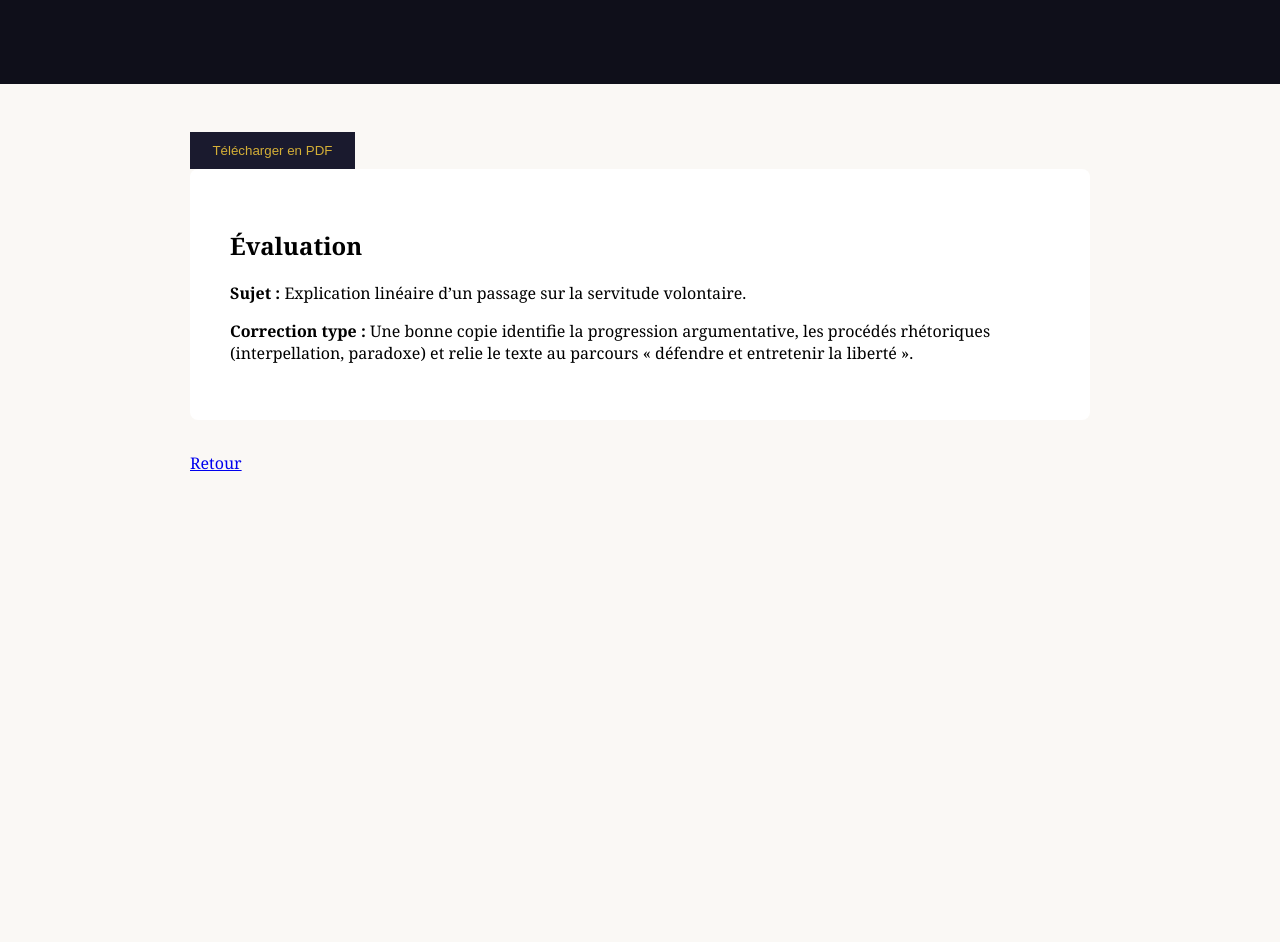
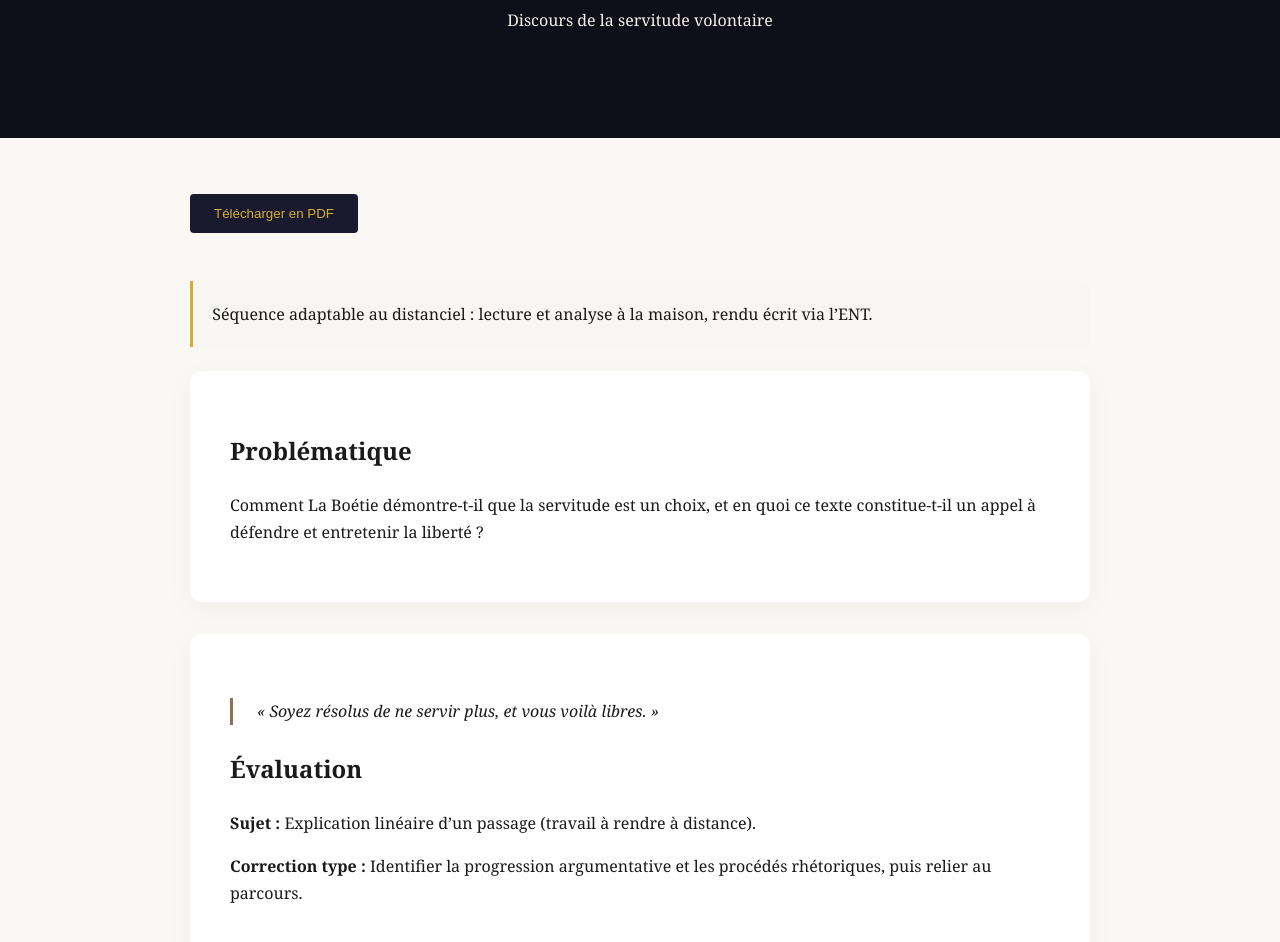
Before and after one commit to caropaolipompougnac84-code/fetes-monde-anglophone, a website: page public/francais-la-boetie.html in a window 1280 px wide. Shown: the part 162-1104 px from the top of the page. Before the commit the page ends 800 px from the top, so only its background shows below. Drawn offline with Linux system fonts and the light colour scheme.

Commit message:
Adapt remaining sequences for distance learning and refine elegance

```diff
--- a/public/francais-la-boetie.html
+++ b/public/francais-la-boetie.html
@@ -3,16 +3,31 @@
 <head>
 <meta charset="UTF-8">
 <title>La Boétie</title>
-<style>body{font-family:Georgia,serif;margin:0;background:#faf8f5}.hero{background:#0f0f1a;color:#f5f0e8;padding:5rem 1.5rem;text-align:center}.content{max-width:900px;margin:3rem auto;padding:0 1.5rem}.section{background:#fff;padding:2.5rem;margin-bottom:2rem;border-radius:8px}.pdf-btn{background:#1a1a2e;color:#d4af37;border:none;padding:.7rem 1.4rem;cursor:pointer}</style>
+<style>
+body{font-family:Georgia,serif;margin:0;background:#faf8f5;color:#1a1a1a;line-height:1.7}
+.hero{background:#0f0f1a;color:#f5f0e8;padding:5.5rem 1.5rem;text-align:center}
+.hero h1{margin:0;font-weight:300;letter-spacing:1.5px;font-size:2.4rem}
+.content{max-width:900px;margin:3.5rem auto;padding:0 1.5rem}
+.section{background:#fff;padding:2.5rem;margin-bottom:2rem;border-radius:12px;box-shadow:0 8px 30px rgba(0,0,0,.04)}
+.pdf-btn{background:#1a1a2e;color:#d4af37;border:none;padding:.75rem 1.5rem;border-radius:4px;cursor:pointer;margin-bottom:1.5rem}
+.note{background:#f8f6f3;padding:1.2rem;border-left:3px solid #d4af37;margin:1.5rem 0;border-radius:0 6px 6px 0}
+.excerpt{font-style:italic;border-left:3px solid #8b7355;padding-left:1.5rem;margin:1.5rem 0}
+</style>
 </head>
 <body>
-<div class="hero"><h1>Étienne de La Boétie</h1></div>
+<div class="hero"><h1>Étienne de La Boétie</h1><p>Discours de la servitude volontaire</p></div>
 <div class="content">
 <button class="pdf-btn" onclick="window.print()">Télécharger en PDF</button>
+<div class="note">Séquence adaptable au distanciel : lecture et analyse à la maison, rendu écrit via l’ENT.</div>
 <div class="section">
+<h2>Problématique</h2>
+<p>Comment La Boétie démontre-t-il que la servitude est un choix, et en quoi ce texte constitue-t-il un appel à défendre et entretenir la liberté ?</p>
+</div>
+<div class="section">
+<div class="excerpt">« Soyez résolus de ne servir plus, et vous voilà libres. »</div>
 <h2>Évaluation</h2>
-<p><strong>Sujet :</strong> Explication linéaire d’un passage sur la servitude volontaire.</p>
-<p><strong>Correction type :</strong> Une bonne copie identifie la progression argumentative, les procédés rhétoriques (interpellation, paradoxe) et relie le texte au parcours « défendre et entretenir la liberté ».</p>
+<p><strong>Sujet :</strong> Explication linéaire d’un passage (travail à rendre à distance).</p>
+<p><strong>Correction type :</strong> Identifier la progression argumentative et les procédés rhétoriques, puis relier au parcours.</p>
 </div>
 <a href="/">Retour</a>
 </div>
```
Also changed, not shown: public/francais-roman.html (+16 -3 lines), public/francais-theatre.html (+13 -3 lines).
